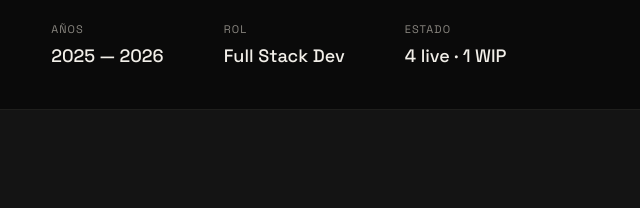
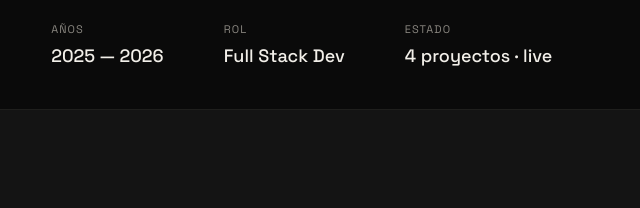
Before and after one commit to ronycozzi/portfolio-rony, a plain HTML site: page work.html in a window 1280 px wide. Shown: the part 518-726 px from the top of the page, 0-640 px from the left. Drawn offline with Linux system fonts and the light colour scheme.

Commit message:
fix(work): update status label from '4 live · 1 WIP' to '4 proyectos · live' since Cognition is now live

```diff
--- a/js/main.js
+++ b/js/main.js
@@ -71,6 +71,7 @@
       'work.years': 'Años',
       'work.role': 'Rol',
       'work.status': 'Estado',
+      'work.status_val': '4 proyectos · live',
       'work.hint': 'Scroll',
       'work.visit': 'Visitar sitio',
       'work.soon': 'Próximamente',
@@ -182,6 +183,7 @@
       'work.years': 'Years',
       'work.role': 'Role',
       'work.status': 'Status',
+      'work.status_val': '4 projects · live',
       'work.hint': 'Scroll',
       'work.visit': 'Visit site',
       'work.soon': 'Coming soon',
--- a/work.html
+++ b/work.html
@@ -74,7 +74,7 @@
       <div class="work-hero__meta">
         <div><span class="work-hero__label" data-i18n="work.years">Años</span><strong>2025 — 2026</strong></div>
         <div><span class="work-hero__label" data-i18n="work.role">Rol</span><strong>Full Stack Dev</strong></div>
-        <div><span class="work-hero__label" data-i18n="work.status">Estado</span><strong>4 live · 1 WIP</strong></div>
+        <div><span class="work-hero__label" data-i18n="work.status">Estado</span><strong data-i18n="work.status_val">4 proyectos · live</strong></div>
       </div>
     </section>
 
```
